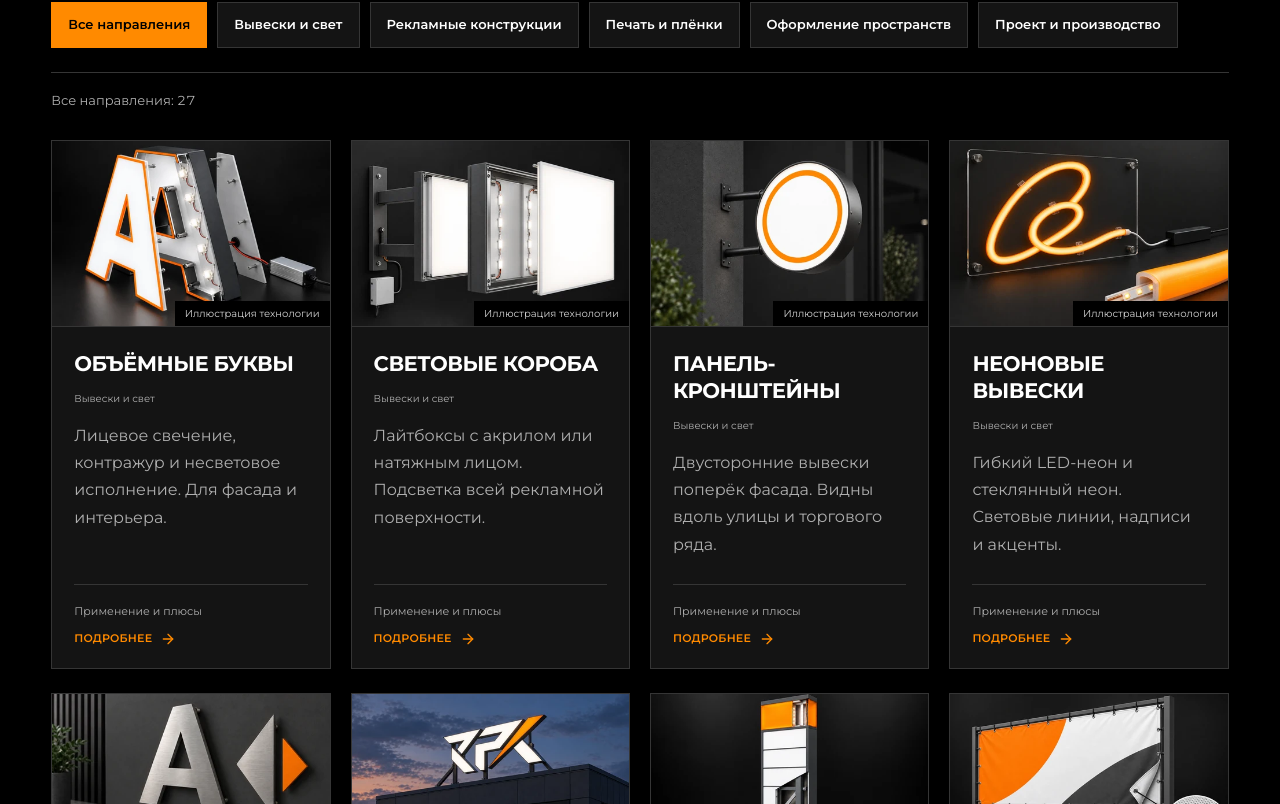
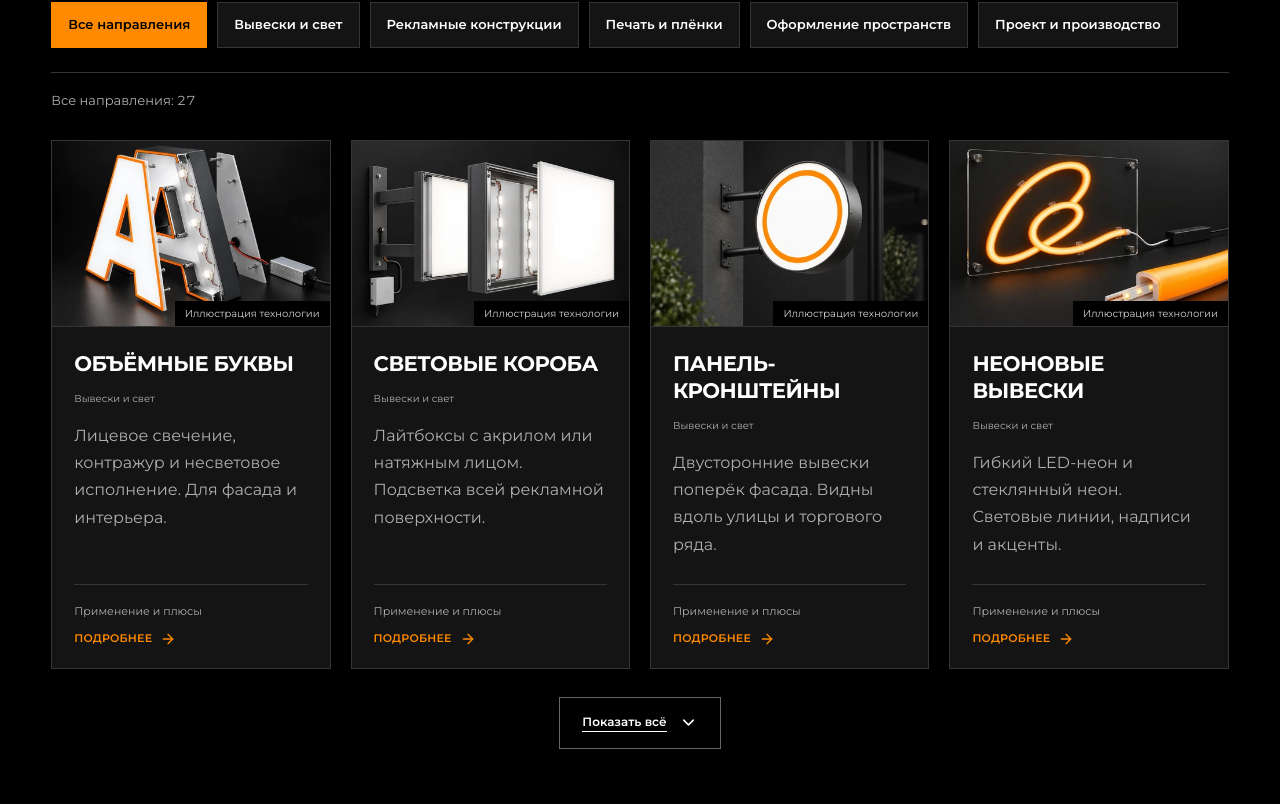
Before and after one commit to Kolokolchi/rpk-site, a Next.js app: page / in a window 1280 px wide. Shown: the part 1076-1880 px from the top of the page. Built offline with nearby package versions, Linux system fonts and the light colour scheme.

Commit message:
Show one homepage card row with independent expand buttons

```diff
--- a/src/catalog/CatalogIndex.tsx
+++ b/src/catalog/CatalogIndex.tsx
@@ -9,12 +9,15 @@ import {
 } from "../shared/catalog-index";
 import { publicPath } from "../shared/public-path";
 import { readableHeading } from "../shared/typography";
+import ExpandableGrid from "../components/site/ExpandableGrid";
 import CatalogImage from "./CatalogImage";
 
 export default function CatalogIndex({
   headingLevel = 3,
+  preview = false,
 }: {
   headingLevel?: 2 | 3;
+  preview?: boolean;
 }) {
   const [activeGroup, setActiveGroup] = useState("all");
   const ItemHeading = headingLevel === 2 ? "h2" : "h3";
@@ -52,7 +55,12 @@ export default function CatalogIndex({
           : catalogGroups.find((group) => group.id === activeGroup)?.title}
         : {entries.length}
       </p>
-      <ul className="catalog-card-grid">
+      <ExpandableGrid
+        as="ul"
+        className="catalog-card-grid"
+        preview={preview}
+        key={activeGroup}
+      >
         {entries.map((entry) => {
           const group = catalogGroups.find((group) => group.id === entry.group);
           return (
@@ -87,7 +95,7 @@ export default function CatalogIndex({
             </li>
           );
         })}
-      </ul>
+      </ExpandableGrid>
     </div>
   );
 }
--- /dev/null
+++ b/src/components/site/ExpandableGrid.tsx
@@ -0,0 +1,48 @@
+"use client";
+
+import { ChevronDown, ChevronUp } from "lucide-react";
+import { useId, useState, type ReactNode } from "react";
+
+type ExpandableGridProps = {
+  as?: "div" | "ul";
+  className: string;
+  preview?: boolean;
+  children: ReactNode;
+};
+
+export default function ExpandableGrid({
+  as: Grid = "div",
+  className,
+  preview = false,
+  children,
+}: ExpandableGridProps) {
+  const gridId = useId();
+  const [expanded, setExpanded] = useState(false);
+  const grid = (
+    <Grid className={className} id={preview ? gridId : undefined}>
+      {children}
+    </Grid>
+  );
+
+  if (!preview) return grid;
+
+  return (
+    <div className="expandable-grid" data-expanded={expanded}>
+      {grid}
+      <button
+        type="button"
+        className="secondary-button grid-toggle"
+        aria-controls={gridId}
+        aria-expanded={expanded}
+        onClick={() => setExpanded((value) => !value)}
+      >
+        <span>{expanded ? "Свернуть" : "Показать всё"}</span>
+        {expanded ? (
+          <ChevronUp aria-hidden="true" />
+        ) : (
+          <ChevronDown aria-hidden="true" />
+        )}
+      </button>
+    </div>
+  );
+}
--- a/src/components/site/ServicesSection.tsx
+++ b/src/components/site/ServicesSection.tsx
@@ -20,7 +20,7 @@ export default function ServicesSection({ content }: { content: SiteContent }) {
         </p>
       </div>
 
-      <CatalogIndex />
+      <CatalogIndex preview />
     </section>
   );
 }
--- a/src/solutions/BusinessSolutions.tsx
+++ b/src/solutions/BusinessSolutions.tsx
@@ -2,6 +2,7 @@ import { ArrowRight } from "lucide-react";
 import { solutionHref, solutionIndex } from "../shared/solution-index";
 import { publicPath } from "../shared/public-path";
 import SolutionImage from "./SolutionImage";
+import ExpandableGrid from "../components/site/ExpandableGrid";
 
 export default function BusinessSolutions({
   overview = false,
@@ -34,7 +35,7 @@ export default function BusinessSolutions({
           материалы и приёмы подойдут.
         </p>
       </div>
-      <div className="object-grid">
+      <ExpandableGrid className="object-grid" preview={!overview}>
         {solutionIndex.map((entry) => (
           <a
             className="object-card"
@@ -54,7 +55,7 @@ export default function BusinessSolutions({
             </div>
           </a>
         ))}
-      </div>
+      </ExpandableGrid>
     </section>
   );
 }
--- a/src/styles/identity.css
+++ b/src/styles/identity.css
@@ -326,6 +326,42 @@ button, input, textarea, select { font-family: inherit; }
 .rpk-editorial.rpk-branded .catalog-card-grid {
   grid-template-columns: repeat(4, minmax(0, 1fr));
   gap: 24px 20px;
+}
+
+/* Homepage previews follow the same column counts as their full grids. */
+.rpk-branded .expandable-grid .grid-toggle {
+  display: none;
+  align-items: center;
+  justify-content: center;
+  gap: 12px;
+  width: fit-content;
+  max-width: 100%;
+  margin: 28px auto 0;
+}
+
+.rpk-branded .expandable-grid[data-expanded="false"] > :is(.catalog-card-grid, .object-grid) > :nth-child(n + 5) { display: none; }
+.rpk-branded .expandable-grid:has(> :is(.catalog-card-grid, .object-grid) > :nth-child(5)) > .grid-toggle { display: flex; }
+
+@media (max-width: 1100px) {
+  .rpk-branded .expandable-grid[data-expanded="false"] > .catalog-card-grid > :nth-child(n + 4),
+  .rpk-branded .expandable-grid[data-expanded="false"] > .object-grid > :nth-child(n + 3) { display: none; }
+  .rpk-branded .expandable-grid:has(> .catalog-card-grid > :nth-child(4)) > .grid-toggle,
+  .rpk-branded .expandable-grid:has(> .object-grid > :nth-child(3)) > .grid-toggle { display: flex; }
+}
+
+@media (max-width: 820px) {
+  .rpk-branded .expandable-grid[data-expanded="false"] > .catalog-card-grid > :nth-child(n + 3) { display: none; }
+  .rpk-branded .expandable-grid:has(> .catalog-card-grid > :nth-child(3)) > .grid-toggle { display: flex; }
+}
+
+@media (max-width: 600px) {
+  .rpk-branded .expandable-grid[data-expanded="false"] > .object-grid > :nth-child(n + 2) { display: none; }
+  .rpk-branded .expandable-grid:has(> .object-grid > :nth-child(2)) > .grid-toggle { display: flex; }
+}
+
+@media (max-width: 520px) {
+  .rpk-branded .expandable-grid[data-expanded="false"] > .catalog-card-grid > :nth-child(n + 2) { display: none; }
+  .rpk-branded .expandable-grid:has(> .catalog-card-grid > :nth-child(2)) > .grid-toggle { display: flex; }
 }
 
 .rpk-editorial.rpk-branded .catalog-card {
```
Also changed, not shown: scripts/verify-pages.mjs (+55 -1 lines), 2 other files (tests, documents, lock files or other folders).
